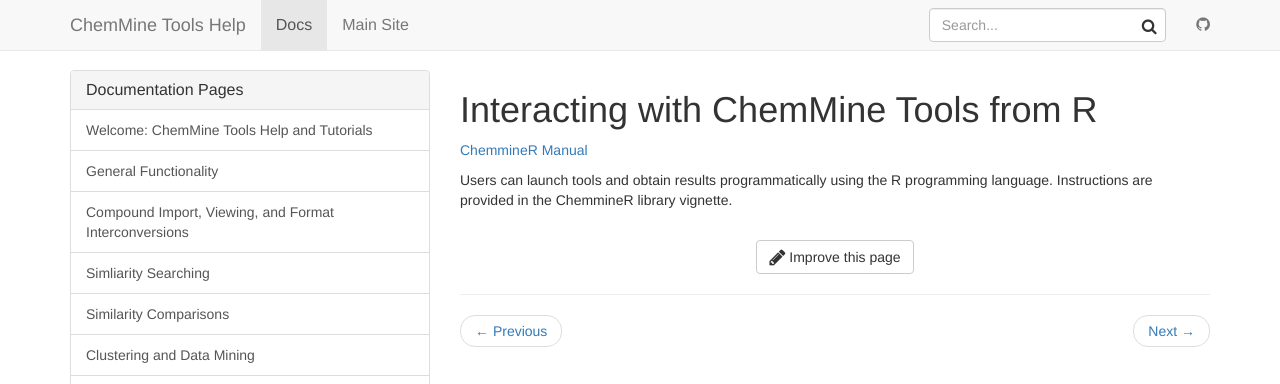
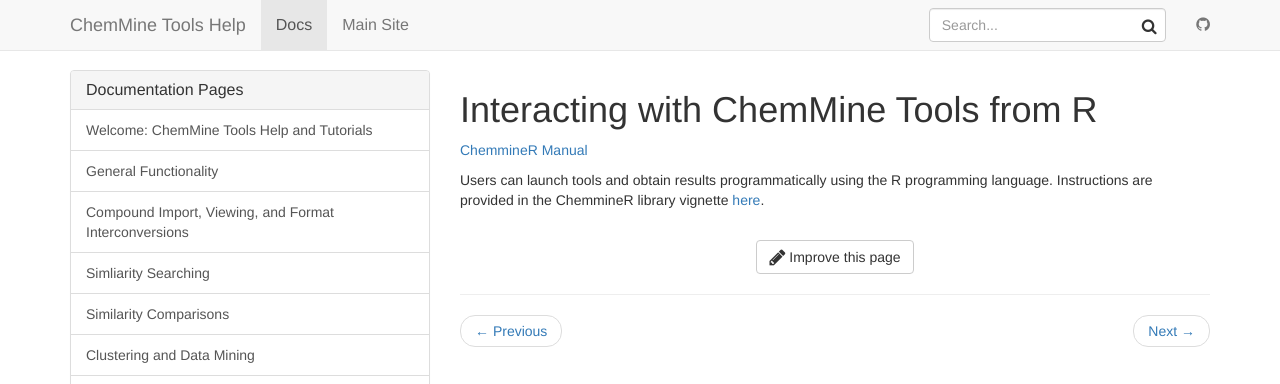
Before and after one commit to girke-lab/chemminetools-docs, a Jekyll site: the page built from _docs/chemminer.md, in a window 1280 px wide. Shown: the top 384 px of the page. Built offline with Jekyll 4.4.1, drawn with Linux system fonts in a browser that asks for light colours.

Commit message:
Update chemminer.md

```diff
--- a/_docs/chemminer.md
+++ b/_docs/chemminer.md
@@ -5,4 +5,4 @@ permalink: /docs/chemminer/
 
 [ChemmineR Manual](http://www.bioconductor.org/packages/devel/bioc/vignettes/ChemmineR/inst/doc/ChemmineR.html#chemmine-tools-r-interface)
 
-Users can launch tools and obtain results programmatically using the R programming language. Instructions are provided in the ChemmineR library vignette.
+Users can launch tools and obtain results programmatically using the R programming language. Instructions are provided in the ChemmineR library vignette [here](http://www.bioconductor.org/packages/devel/bioc/vignettes/ChemmineR/inst/doc/ChemmineR.html#chemmine-tools-r-interface).
```
